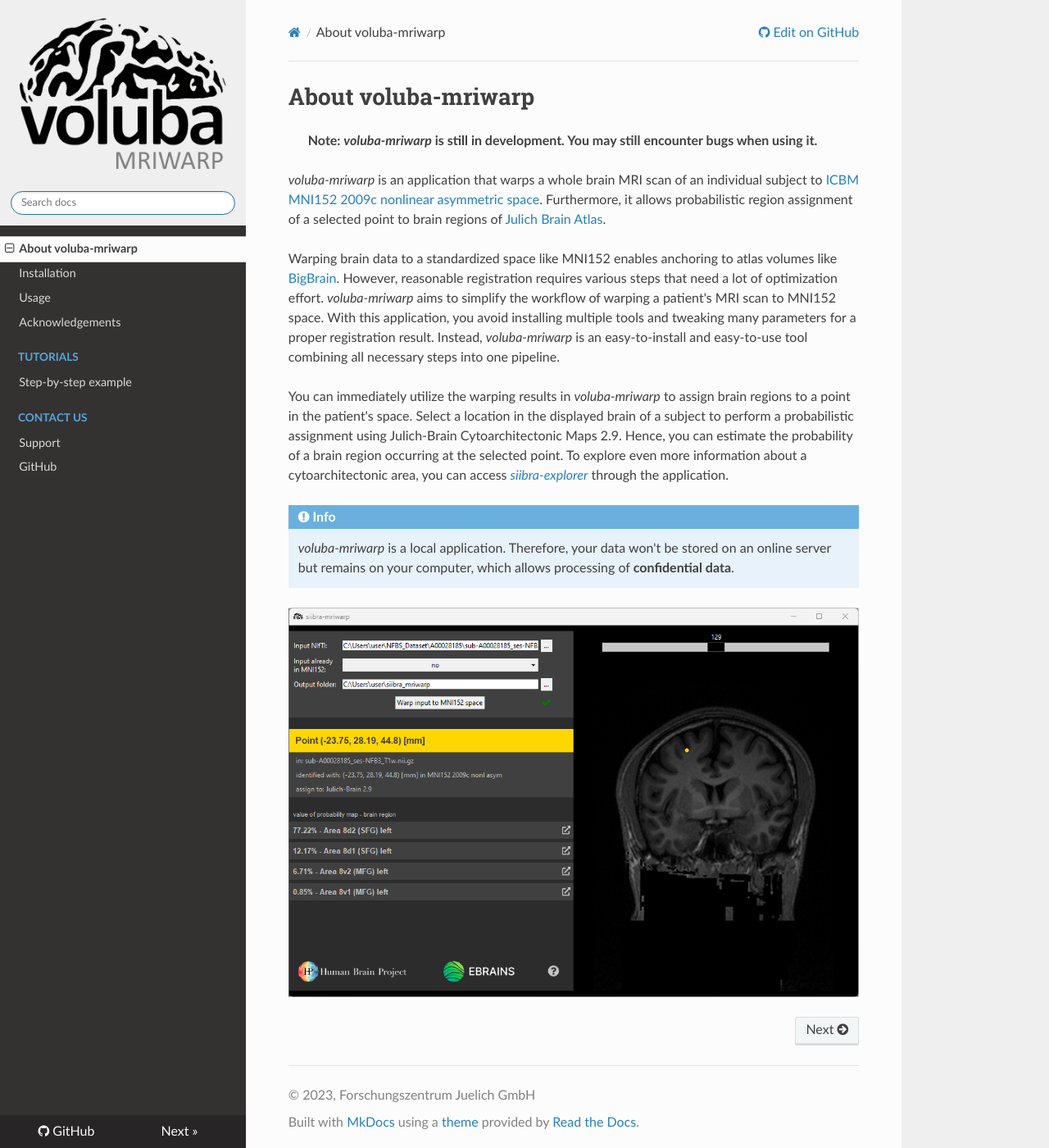
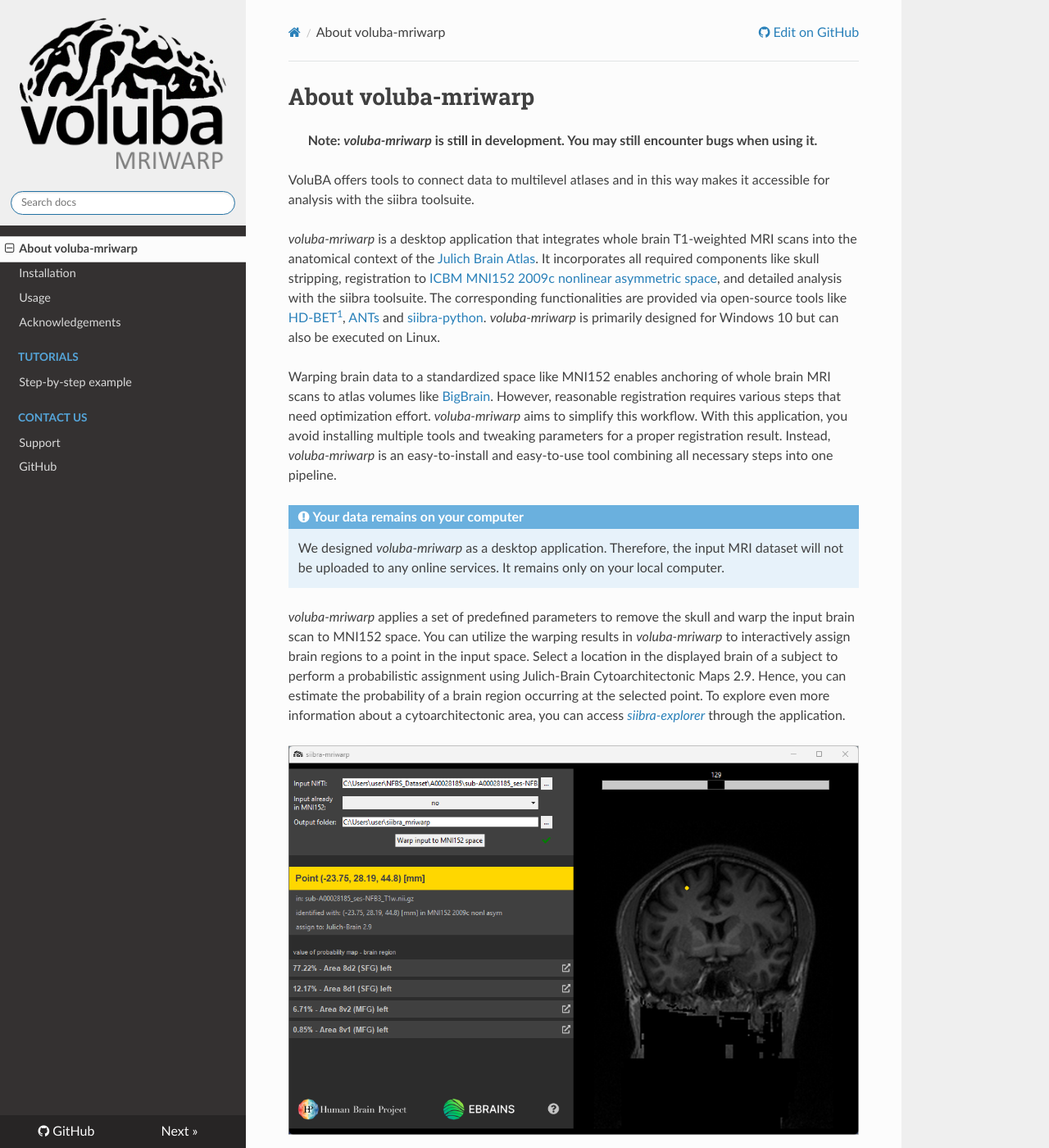
Before and after one commit to FZJ-INM1-BDA/voluba-mriwarp, an MkDocs documentation site: the page built from docs/index.md, in a window 1280 px wide and 1400 px high. Shown: the whole window at 82% size. Built offline with MkDocs 1.6.1, drawn with Linux system fonts in a browser that asks for light colours; nearby versions of some CDN libraries; some of the changed text lies outside the part shown.

Commit message:
Adjust documentation

```diff
--- a/docs/index.md
+++ b/docs/index.md
@@ -2,13 +2,19 @@
 
 > **Note: _voluba-mriwarp_ is still in development. You may still encounter bugs when using it.**
 
-_voluba-mriwarp_ is an application that warps a whole brain MRI scan of an individual subject to [ICBM MNI152 2009c nonlinear asymmetric space](https://www.bic.mni.mcgill.ca/ServicesAtlases/ICBM152NLin2009). Furthermore, it allows probabilistic region assignment of a selected point to brain regions of [Julich Brain Atlas](https://julich-brain-atlas.de/).
+VoluBA offers tools to connect data to multilevel atlases and in this way makes it accessible for analysis with the siibra toolsuite.
 
-Warping brain data to a standardized space like MNI152 enables anchoring to atlas volumes like [BigBrain](https://julich-brain-atlas.de/atlas/bigbrain). However, reasonable registration requires various steps that need a lot of optimization effort. _voluba-mriwarp_ aims to simplify the workflow of warping a patient's MRI scan to MNI152 space. With this application, you avoid installing multiple tools and tweaking many parameters for a proper registration result. Instead, _voluba-mriwarp_ is an easy-to-install and easy-to-use tool combining all necessary steps into one pipeline.
+_voluba-mriwarp_ is a desktop application that integrates whole brain T1-weighted MRI scans into the anatomical context of the [Julich Brain Atlas](https://julich-brain-atlas.de/). It incorporates all required components like skull stripping, registration to [ICBM MNI152 2009c nonlinear asymmetric space](https://www.bic.mni.mcgill.ca/ServicesAtlases/ICBM152NLin2009), and detailed analysis with the siibra toolsuite. The corresponding functionalities are provided via open-source tools like [HD-BET](https://github.com/MIC-DKFZ/HD-BET)[^1], [ANTs](http://stnava.github.io/ANTs/) and [siibra-python](https://github.com/FZJ-INM1-BDA/siibra-python). _voluba-mriwarp_ is primarily designed for Windows 10 but can also be executed on Linux.
 
-You can immediately utilize the warping results in _voluba-mriwarp_ to assign brain regions to a point in the patient's space. Select a location in the displayed brain of a subject to perform a probabilistic assignment using Julich-Brain Cytoarchitectonic Maps 2.9. Hence, you can estimate the probability of a brain region occurring at the selected point. To explore even more information about a cytoarchitectonic area, you can access [_siibra-explorer_](https://atlases.ebrains.eu/viewer/human) through the application.
+Warping brain data to a standardized space like MNI152 enables anchoring of whole brain MRI scans to atlas volumes like [BigBrain](https://julich-brain-atlas.de/atlas/bigbrain). However, reasonable registration requires various steps that need optimization effort. _voluba-mriwarp_ aims to simplify this workflow. With this application, you avoid installing multiple tools and tweaking parameters for a proper registration result. Instead, _voluba-mriwarp_ is an easy-to-install and easy-to-use tool combining all necessary steps into one pipeline.
 
-!!! info
-    _voluba-mriwarp_ is a local application. Therefore, your data won't be stored on an online server but remains on your computer, which allows processing of **confidential data**.
+<div class="admonition info">
+<p class="admonition-title">Your data remains on your computer</p>
+<p>We designed <em>voluba-mriwarp</em> as a desktop application. Therefore, the input MRI dataset will not be uploaded to any online services. It remains only on your local computer.</p>
+</div>
+
+_voluba-mriwarp_ applies a set of predefined parameters to remove the skull and warp the input brain scan to MNI152 space. You can utilize the warping results in _voluba-mriwarp_ to interactively assign brain regions to a point in the input space. Select a location in the displayed brain of a subject to perform a probabilistic assignment using Julich-Brain Cytoarchitectonic Maps 2.9. Hence, you can estimate the probability of a brain region occurring at the selected point. To explore even more information about a cytoarchitectonic area, you can access [_siibra-explorer_](https://atlases.ebrains.eu/viewer/human) through the application.
 
 ![image](images/teaser.png)
+
+[^1]: Isensee F, Schell M, Tursunova I, Brugnara G, Bonekamp D, Neuberger U, Wick A, Schlemmer HP, Heiland S, Wick W, Bendszus M, Maier-Hein KH, Kickingereder P. Automated brain extraction of multi-sequence MRI using artificial neural networks. Hum Brain Mapp. 2019; 1–13. [https://doi.org/10.1002/hbm.24750](https://doi.org/10.1002/hbm.24750)
```
Also changed, not shown: README.md (+2 -2 lines), docs/tutorial.md (+2 -2 lines), docs/usage.md (+15 -15 lines).
